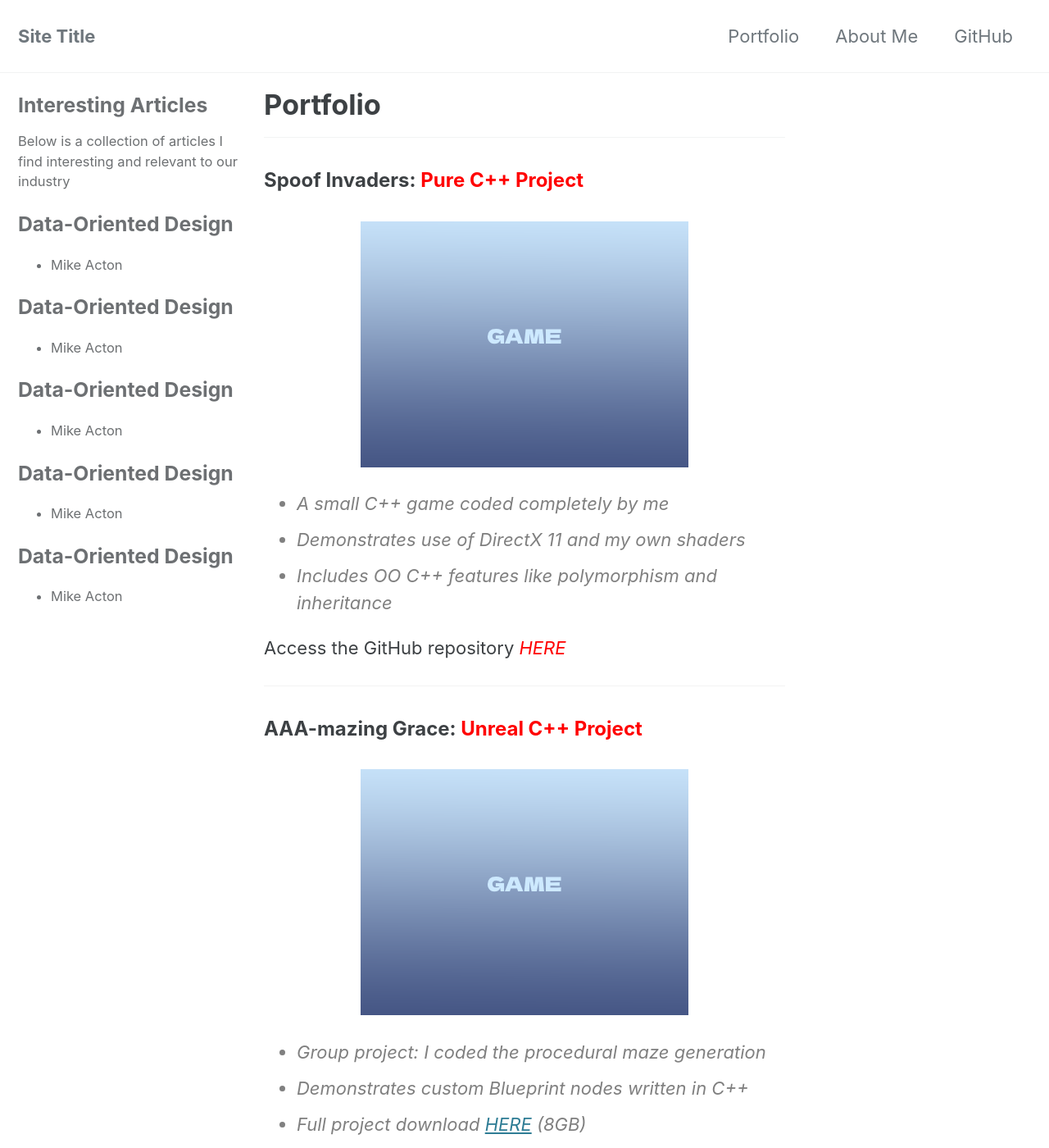
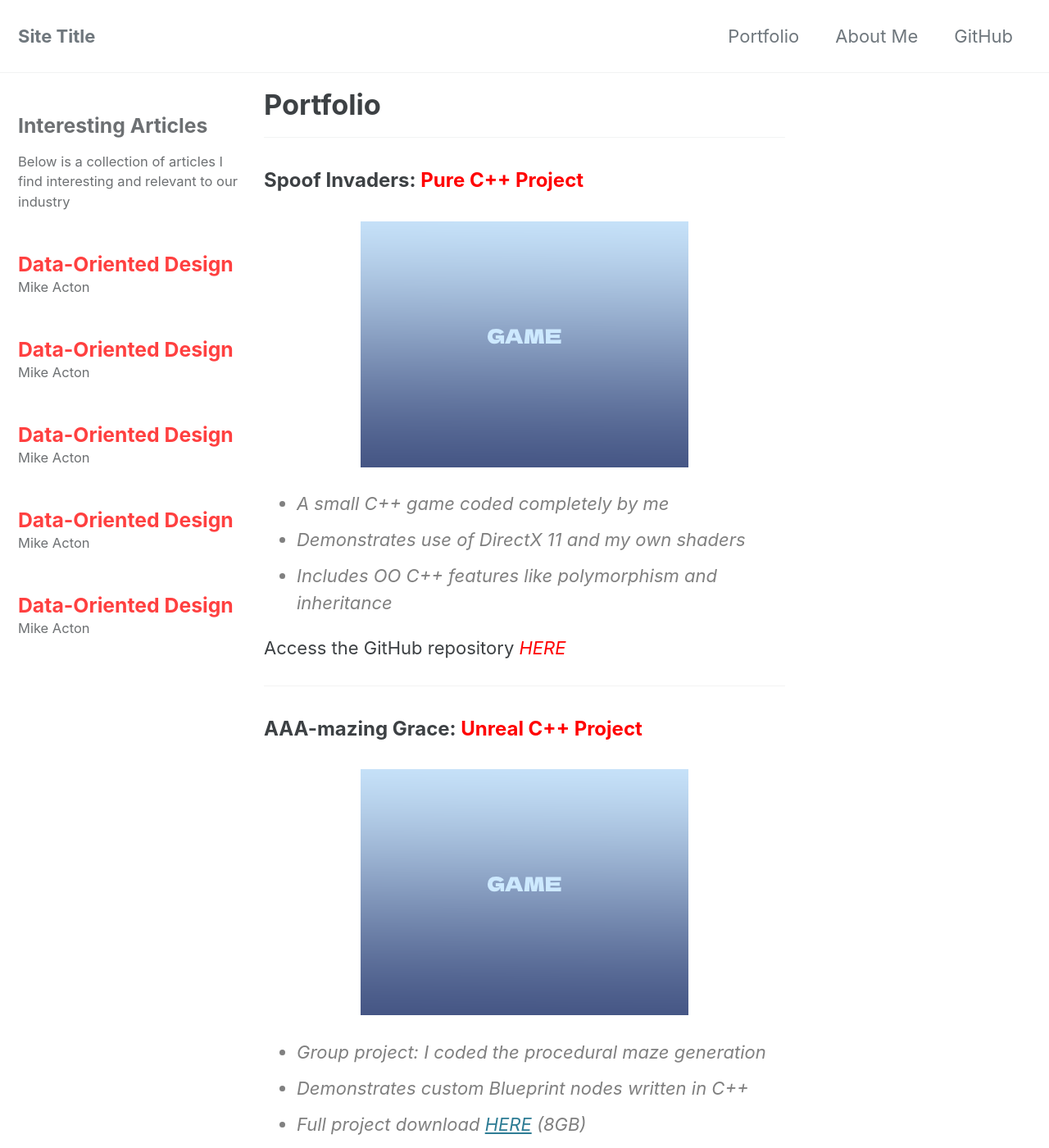
Before and after one commit to academyTobyS/ProgrammerPortfolio, a Jekyll site: the page built from _pages/portfolio.markdown, in a window 1280 px wide and 1400 px high. Shown: the whole window at 82% size. Built offline with Jekyll 4.4.1, drawn with Linux system fonts in a browser that asks for light colours; cached includes are drawn as plain includes.

Commit message:
creating an 'interesting articles' sidebar with external links

```diff
--- a/_includes/sidebar.html
+++ b/_includes/sidebar.html
@@ -2,18 +2,23 @@
   <div class="sidebar sticky">
   {% if page.author_profile or layout.author_profile %}{% include author-profile.html %}{% endif %}
   {% if page.sidebar %}
+  <nav id="sidebar">
     {% for s in page.sidebar %}
-      {% if s.image %}
-        <img src="{{ s.image | relative_url }}"
-             alt="{% if s.image_alt %}{{ s.image_alt }}{% endif %}">
+      {% if s.url %}
+        <h3><a href="{{ s.url }}" target="_blank" rel="noopener noreferrer">{{ s.title }}</a></h3>
+      {% else %}
+        {% if s.image %}
+          <img src="{{ s.image | relative_url }}" alt="{% if s.image_alt %}{{ s.image_alt }}{% endif %}">
+        {% endif %}
+        {% if s.title %}<h3>{{ s.title }}</h3>{% endif %}
       {% endif %}
-      {% if s.title %}<h3>{{ s.title }}</h3>{% endif %}
       {% if s.text %}{{ s.text | markdownify }}{% endif %}
       {% if s.nav %}{% include nav_list nav=s.nav %}{% endif %}
     {% endfor %}
     {% if page.sidebar.nav %}
       {% include nav_list nav=page.sidebar.nav %}
     {% endif %}
+  </nav>
   {% endif %}
   </div>
 {% endif %}
--- a/_sass/minimal-mistakes/_sidebar.scss
+++ b/_sass/minimal-mistakes/_sidebar.scss
@@ -52,6 +52,14 @@
   h6 {
     margin-bottom: 0;
     font-family: $sans-serif-narrow;
+  }
+
+  a {
+    color: red;
+
+    &:hover {
+      text-decoration: underline;
+    }
   }
 
   p,
```
